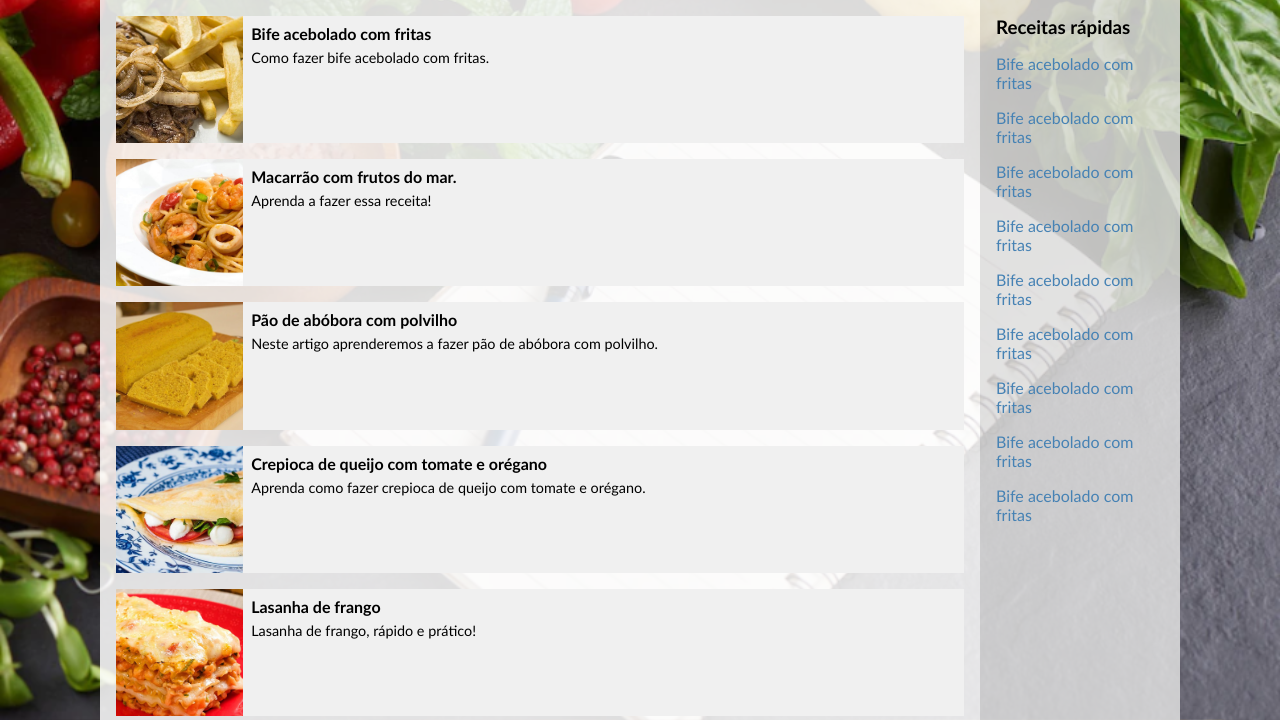
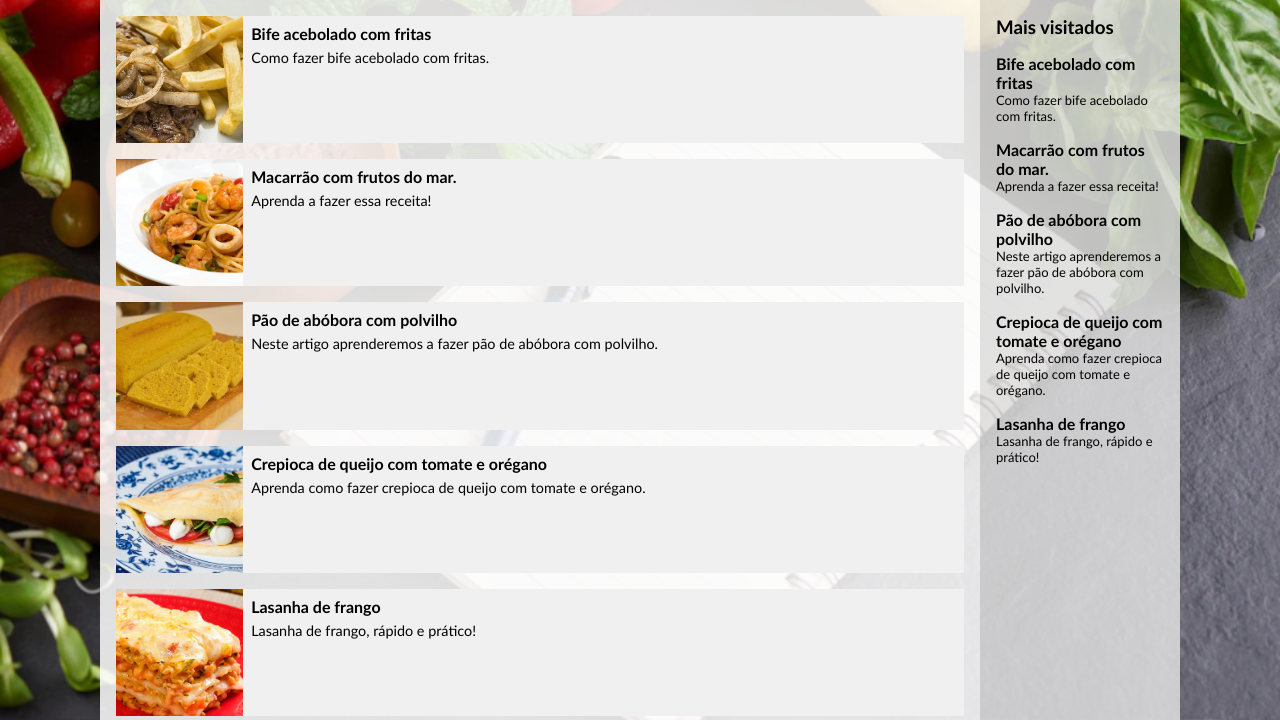
Before and after one commit to caiotrotta/ProjetoIntegrador, a PHP site: page / in a window 1280 px wide. Shown: the part 129-849 px from the top of the page. Run offline with PHP 8.4, Linux system fonts and the light colour scheme; data comes from the database, SQL or seed files in the repository; some libraries are stand-ins or nearby versions.

Commit message:
Aula 03_02

```diff
--- a/index.php
+++ b/index.php
@@ -79,16 +79,14 @@ require($_SERVER['DOCUMENT_ROOT'] . '/_header.php');
 
 <aside>
 
-    <h3>Receitas rápidas</h3>
-    <p><a href="/ler/?id=1">Bife acebolado com fritas</a></p>
-    <p><a href="/ler/?id=2">Bife acebolado com fritas</a></p>
-    <p><a href="/ler/?id=3">Bife acebolado com fritas</a></p>
-    <p><a href="/ler/?id=4">Bife acebolado com fritas</a></p>
-    <p><a href="/ler/?id=5">Bife acebolado com fritas</a></p>
-    <p><a href="/ler/?id=6">Bife acebolado com fritas</a></p>
-    <p><a href="/ler/?id=7">Bife acebolado com fritas</a></p>
-    <p><a href="/ler/?id=8">Bife acebolado com fritas</a></p>
-    <p><a href="/ler/?id=9">Bife acebolado com fritas</a></p>
+    <?php
+
+    // Obtém os artigos mais visitados para a variável $mv.
+    $mv = mostViewed(5);
+
+    // Se existem artigos mais visitados, exibe eles...
+    if ($mv) echo "<h3>Mais visitados</h3>{$mv}";
+    ?>
 
 </aside>
 
--- a/style.css
+++ b/style.css
@@ -339,8 +339,8 @@ form button[onclick]:hover {
 
 form input:invalid,
 form textarea:invalid {
-    background: rgb(255, 207, 207);
-    border-bottom: 3px solid red;
+    /* background: rgb(255, 207, 207); */
+    /* border-bottom: 3px solid red; */
 }
 
 /* Marca campos válidos. */
```
Also changed, not shown: _config.php (line endings or trailing spaces).
